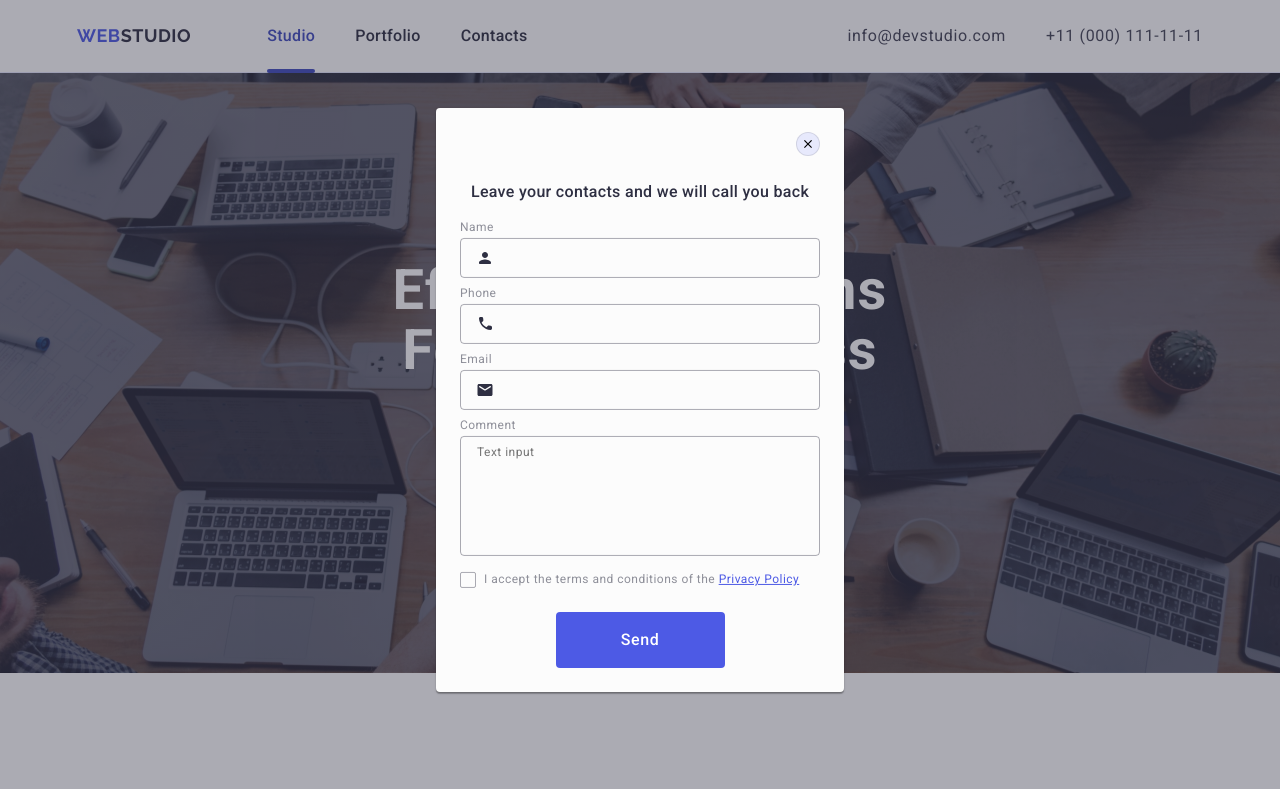
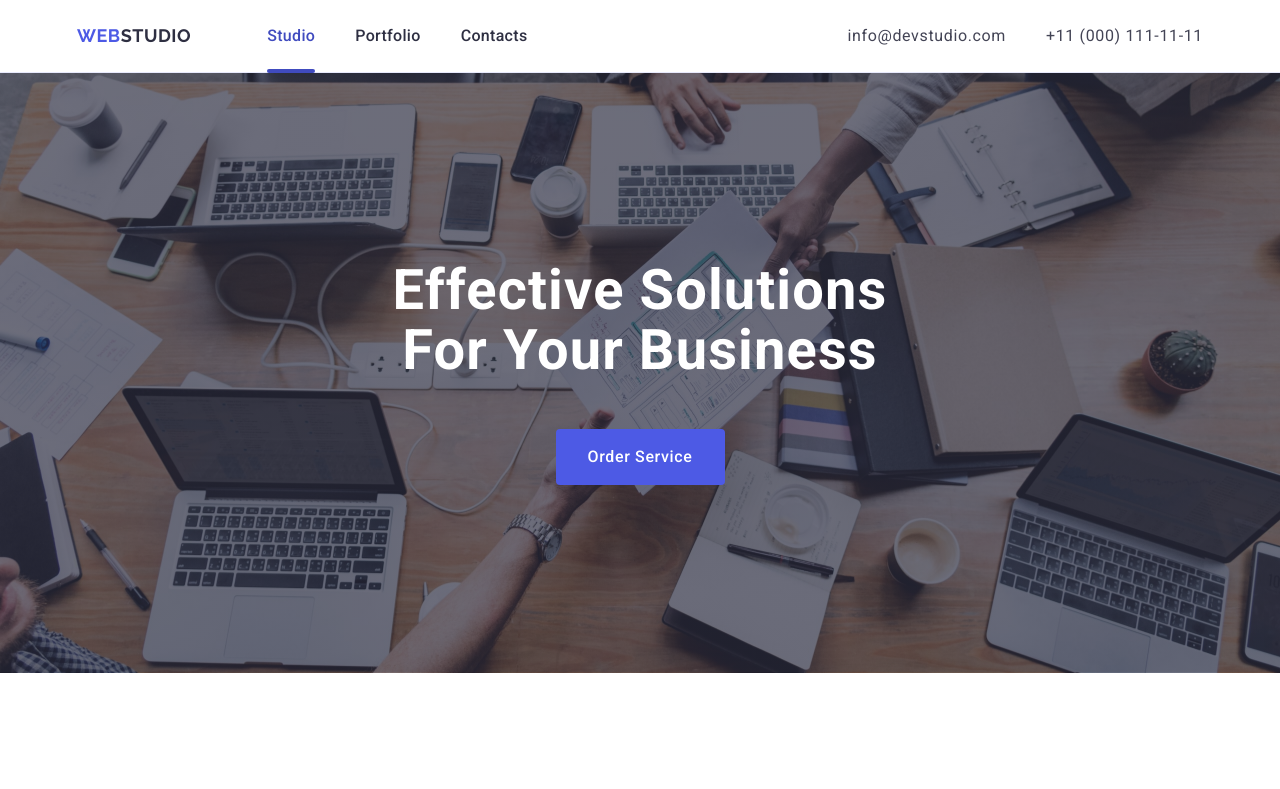
Before and after one commit to ddooss81/goit-markup-hw-06, a plain HTML site: page index.html in a window 1280 px wide. Shown: the top 789 px of the page. Drawn offline with nearby package versions, Linux system fonts and the light colour scheme.

Commit message:
Update index.html

```diff
--- a/index.html
+++ b/index.html
@@ -588,7 +588,7 @@
       </div>
     </footer>
                           <!-- Modal Window -->
-    <div class="modal is-open">
+    <div class="modal">
       <div class="modal_main">
         <button class="modal_button" type="button">
           <svg class="exit_svg_cross" width="8" height="8">
```
